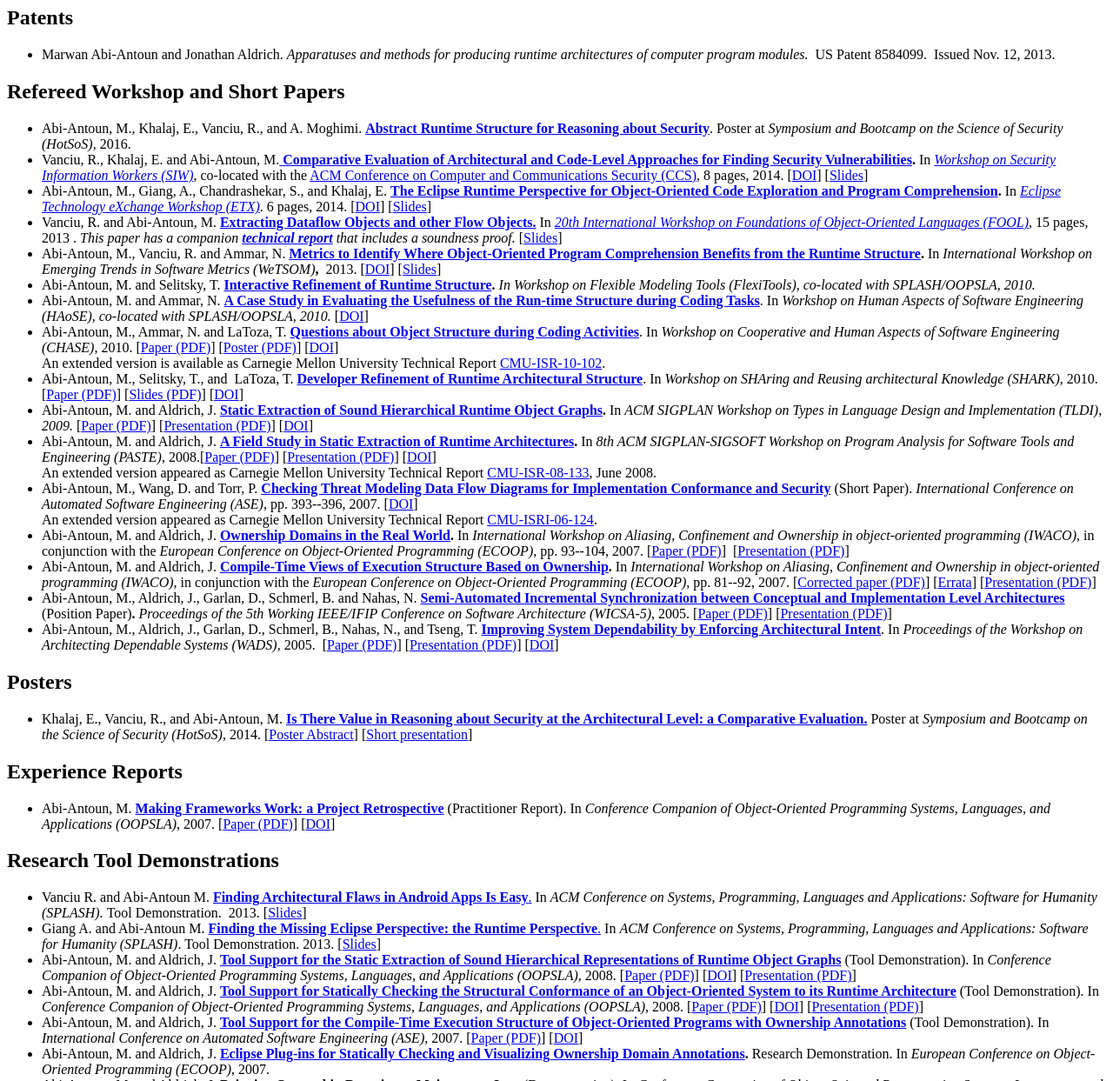
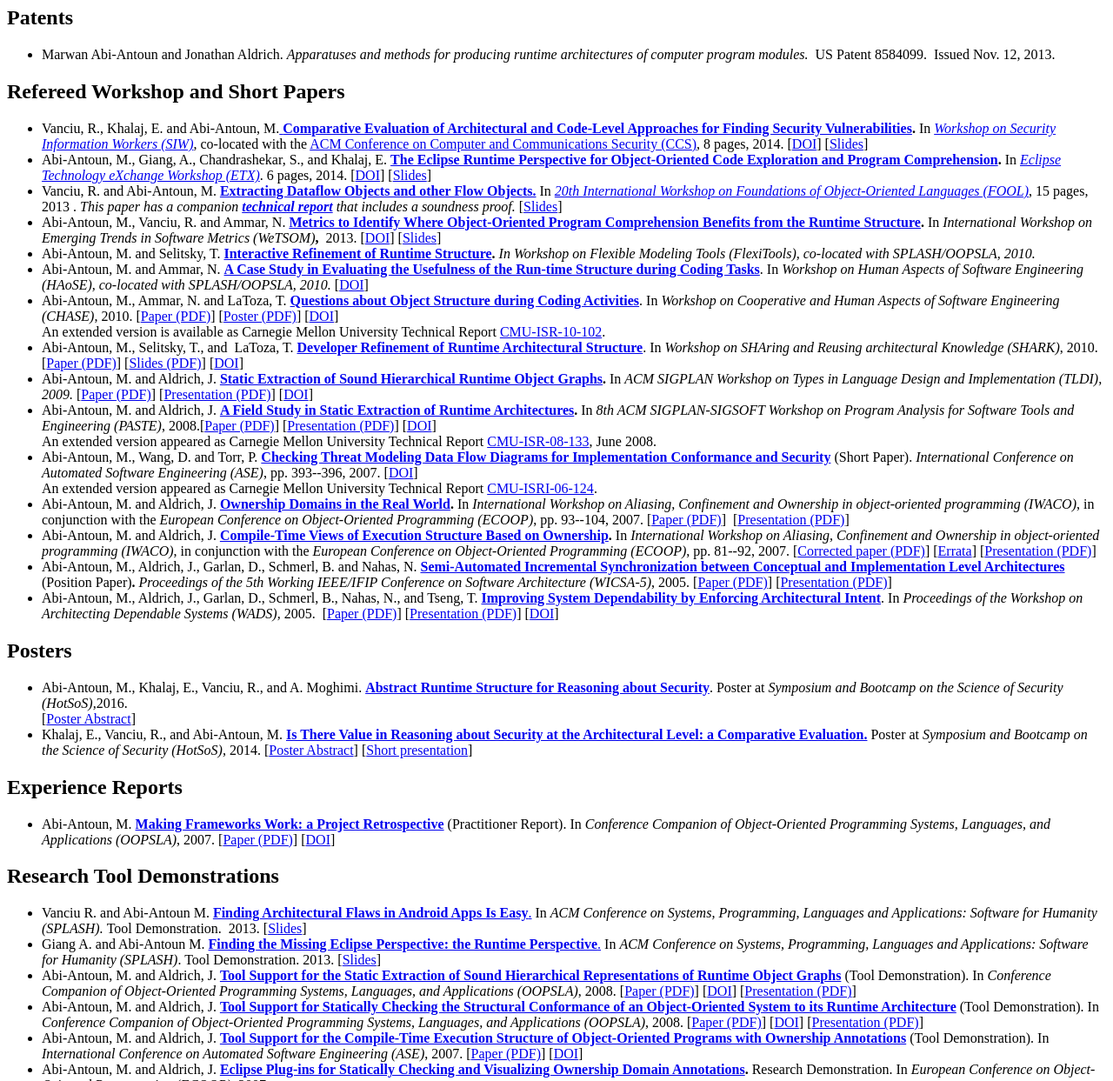
Before and after one commit to mabiantoun/mabiantoun.github.io, a plain HTML site: page publications.html in a window 1280 px wide. Shown: the part 1080-2323 px from the top of the page at 87% size. Drawn offline with Linux system fonts and the light colour scheme.

Commit message:
Update posters

```diff
--- a/publications.html
+++ b/publications.html
@@ -63,7 +63,7 @@
 			</span><span style="font-weight: 700">For papers organized by theme, go to <a href="research.html">Research</a>. For technical reports, look under <a href="tech_reports/index.htm">Technical Reports</a>.</span>
 			<h2>Conference Papers</h2>
 			<ul>
-				<li>Khalaj, E., and Abi-Antoun, M. <b><a href="papers/18-gpce.pdf"></a> Inferring Ownership Domains from Refinement</b>. In <i>17th ACM SIGPLAN International Conference on Generative Programming: Concepts and Experiences (GPCE)</i>, pp.53-65, 2018. </li>
+				<li>Khalaj, E., and Abi-Antoun, M. <b><a href="papers/18-gpce.pdf">Inferring Ownership Domains from Refinement.</a></b> In <i>17th ACM SIGPLAN International Conference on Generative Programming: Concepts and Experiences (GPCE)</i>, pp.53-65, 2018. </li>
 				<li>Abi-Antoun, M., Wang, Y., Khalaj, E., Giang, A., and Rajlich, V. <b><a href="papers/15-saner.pdf">Impact Analysis based on a Global Hierarchical Object Graph.</a> </b>In <i>22nd</i> <i>IEEE International Conference on Software Analysis, Evolution, and Reengineering (SANER), 2015</i>. 10 pp. [32% acceptance rate] [<a href="talks/15-saner-slides.pdf">Slides</a>] [<a href="http://www.cs.wayne.edu/~mabianto/arch_summary/">Link to additional material</a>]</li>
 				<li>Abi-Antoun, M., Chandrashekar, S., Vanciu, R., and Giang, A. <b><a href="papers/14-ieeescam.pdf">Are Object Graphs Extracted Using Abstract Interpretation Significantly Different from the Code?</a></b> In <i><a href="http://www.ieee-scam.org/2014/">IEEE International Working Conference on Source Code Analysis and Manipulation</a></i>, 10 pages, 2014.&nbsp; [<a href="tech_reports/ACVG14_TR.pdf">A companion technical report is available</a>] [32% acceptance rate for research papers] [<a href="http://dx.doi.org/10.1109/SCAM.2014.42">DOI</a>] [<a href="talks/14-ieeescam-slides.pdf">Slides</a>] [<a href="http://www.cs.wayne.edu/~mabianto/arch_metrics/">Link to additional material</a>]</li>
 				<li>Vanciu, R. and Abi-Antoun, M. <b><a href="papers/13-ase.pdf">Finding Architectural Flaws using Constraints</a></b>. In <i>IEEE/ACM Conference on Automated Software Engineering (ASE)</i>, pp. 282-292, 2013. Full research paper. [<a href="talks/13-ASE-ScoriaSec.pdf">Slides</a>] [<a href="scoria">Link to additional material</a>] <i>[17% acceptance rate for full research papers] </i></li>
@@ -108,9 +108,6 @@
 			</ul>
 			<h2>Refereed Workshop and Short Papers</h2>
 			<ul>
-				<li>Abi-Antoun, M., Khalaj, E., Vanciu, R., and A. Moghimi. <b>
-						<a href="papers/16-hotsos.pdf">Abstract Runtime Structure for Reasoning about Security</a></b>. Poster at <i>Symposium and Bootcamp on the Science of Security (HotSoS), </span>
-					</i>2016.</li>
 				<li>Vanciu, R., Khalaj, E. and Abi-Antoun, M.<a href="papers/14-siw.pdf"> <b>Comparative Evaluation of Architectural and Code-Level Approaches for Finding Security Vulnerabilities</b></a><b>.</b> In <i>
 						<a href="http://hci.uncc.edu/~SecInfoWorkers">Workshop on Security Information Workers (SIW)</a></i>, co-located with the <a href="http://www.sigsac.org/ccs/CCS2014/">ACM Conference on Computer and Communications Security (CCS)</a>, 8 pages, 2014. [<a href="http://dx.doi.org/10.1145/2663887.2663905">DOI</a>] [<a href="talks/14-siw-slides.pdf">Slides</a>]</li>
 				<li>Abi-Antoun, M., Giang, A., Chandrashekar, S., and Khalaj, E. <b>
@@ -139,8 +136,9 @@
 			</ul>
 			<h2>Posters</h2>
 			<ul>
-				<li>Khalaj, E., Vanciu, R., and Abi-Antoun, M. <b><a href="papers/KVA14_poster.pdf"> Is There Value in Reasoning about Security at the Architectural Level: a Comparative Evaluation.</a></b> Poster at <i>Symposium and Bootcamp on the Science of Security (HotSoS), </span>
-					</i>2014. [<a href="papers/KVA14_poster_abstract.pdf">Poster Abstract</a>] [<a href="papers/KVA14_poster_presentation.pdf">Short presentation</a>]</li>
+				<li>Abi-Antoun, M., Khalaj, E., Vanciu, R., and A. Moghimi. <b>
+						<a href="papers/16-hotsos-poster.pdf">Abstract Runtime Structure for Reasoning about Security</a></b>. Poster at <i>Symposium and Bootcamp on the Science of Security (HotSoS),</i>2016.</li> [<a href="papers/16-hotsos.pdf">Poster Abstract</a>]</li>
+				<li>Khalaj, E., Vanciu, R., and Abi-Antoun, M. <b><a href="papers/KVA14_poster.pdf"> Is There Value in Reasoning about Security at the Architectural Level: a Comparative Evaluation.</a></b> Poster at <i>Symposium and Bootcamp on the Science of Security (HotSoS), </i>2014. [<a href="papers/KVA14_poster_abstract.pdf">Poster Abstract</a>] [<a href="papers/KVA14_poster_presentation.pdf">Short presentation</a>]</li>
 			</ul>
 			<h2>Experience Reports</h2>
 			<ul>
```
